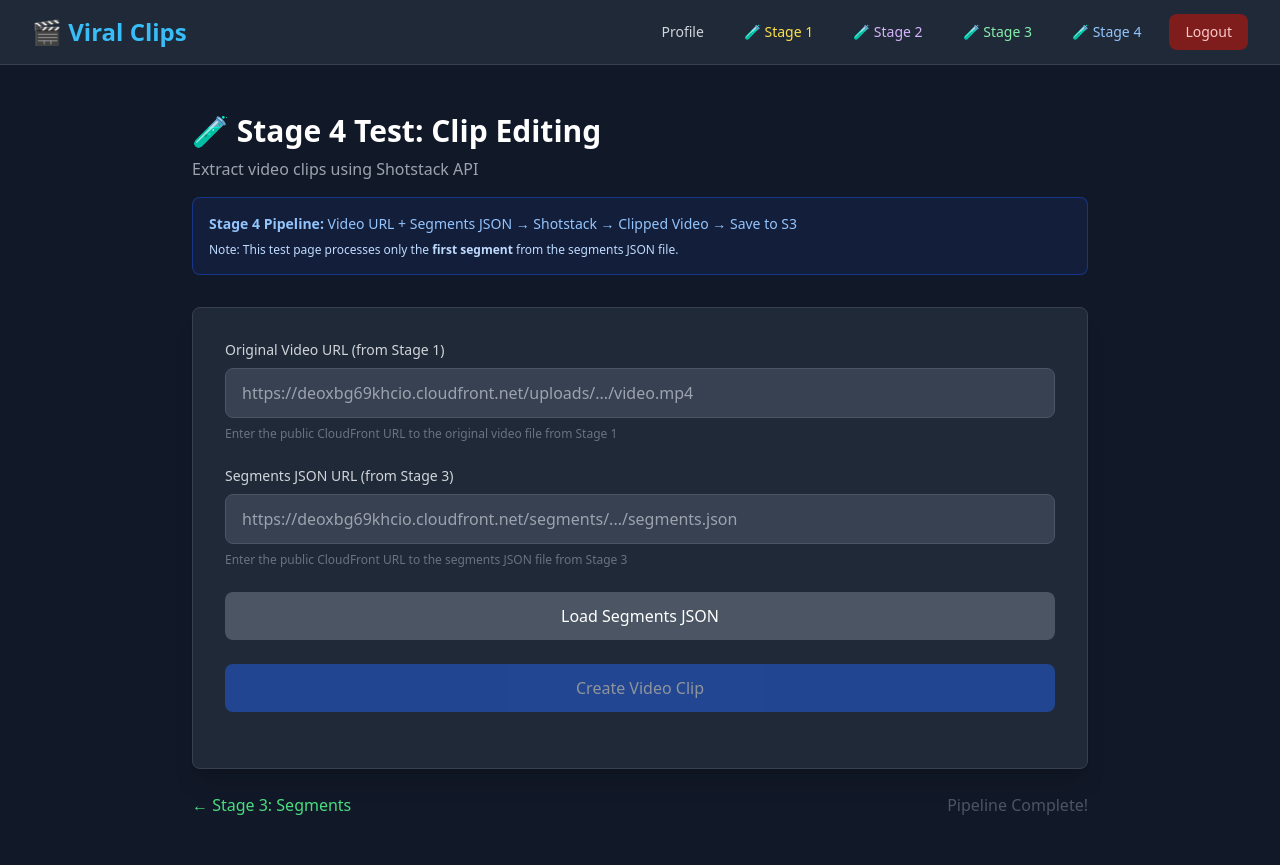
After one commit to yevgetman/koolclips.ai, a Django app: page /test/stage4/ in a window 1280 px wide. The commit adds this page. Run offline with Django 4.2, Linux system fonts and the light colour scheme; the visitor is signed in with stand-in values (Sample User, id 1); parts of the project's set-up code (start-up, migrations or seed data) failed here and were passed over; some libraries are stand-ins or nearby versions.

Commit message:
Add Stage 4 test page: Video clipping with Shotstack
- Create /test/stage4/ page for clip extraction testing
- Add POST /api/create-clip/ endpoint
- Takes video URL and segment timestamps from Stage 3
- Uses existing ShotstackService for video rendering
- Waits for Shotstack render completion
- Downloads clip and uploads to S3
- Returns CloudFront URL to clipped video
- Processes only first segment for testing
- Add Stage 4 link to main navigation (blue)

```diff
--- a/config/urls.py
+++ b/config/urls.py
@@ -18,7 +18,7 @@ from django.contrib import admin
 from django.urls import path, include
 from django.conf import settings
 from django.conf.urls.static import static
-from viral_clips.template_views import register_page, login_page, profile_page, home_page, test_stage1_upload, test_stage2_transcription, test_stage3_segments
+from viral_clips.template_views import register_page, login_page, profile_page, home_page, test_stage1_upload, test_stage2_transcription, test_stage3_segments, test_stage4_clipping
 
 urlpatterns = [
     path("admin/", admin.site.urls),
@@ -32,6 +32,7 @@ urlpatterns = [
     path("test/stage1/", test_stage1_upload, name='test-stage1'),
     path("test/stage2/", test_stage2_transcription, name='test-stage2'),
     path("test/stage3/", test_stage3_segments, name='test-stage3'),
+    path("test/stage4/", test_stage4_clipping, name='test-stage4'),
 ]
 
 # Serve media files in development
--- a/templates/base.html
+++ b/templates/base.html
@@ -67,6 +67,9 @@
                         </a>
                         <a href="/test/stage3/" class="text-green-300 hover:text-green-200 px-3 py-2 rounded-md text-sm font-medium transition-colors">
                             🧪 Stage 3
+                        </a>
+                        <a href="/test/stage4/" class="text-blue-300 hover:text-blue-200 px-3 py-2 rounded-md text-sm font-medium transition-colors">
+                            🧪 Stage 4
                         </a>
                         <button onclick="handleLogout()" class="bg-red-900 text-red-200 hover:bg-red-800 px-4 py-2 rounded-lg text-sm font-medium transition-colors">
                             Logout
--- /dev/null
+++ b/templates/test/stage4_clipping.html
@@ -0,0 +1,351 @@
+{% extends "base.html" %}
+
+{% block title %}Test Stage 4: Clip Editing - Viral Clips{% endblock %}
+
+{% block content %}
+<div class="min-h-screen bg-gray-900 py-12 px-4 sm:px-6 lg:px-8">
+    <div class="max-w-4xl mx-auto">
+        <!-- Header -->
+        <div class="mb-8">
+            <h1 class="text-3xl font-bold text-white mb-2">🧪 Stage 4 Test: Clip Editing</h1>
+            <p class="text-gray-400">Extract video clips using Shotstack API</p>
+            <div class="mt-4 bg-blue-900/20 border border-blue-700/50 rounded-lg p-4">
+                <p class="text-blue-300 text-sm">
+                    <strong>Stage 4 Pipeline:</strong> Video URL + Segments JSON → Shotstack → Clipped Video → Save to S3
+                </p>
+                <p class="text-blue-200 text-xs mt-2">
+                    Note: This test page processes only the <strong>first segment</strong> from the segments JSON file.
+                </p>
+            </div>
+        </div>
+
+        <!-- Input Section -->
+        <div class="bg-gray-800 rounded-lg shadow-xl p-8 border border-gray-700">
+            <!-- Video URL Input -->
+            <div class="mb-6">
+                <label class="block text-sm font-medium text-gray-300 mb-2">
+                    Original Video URL (from Stage 1)
+                </label>
+                <input type="url" id="video-url"
+                       class="w-full bg-gray-700 border border-gray-600 rounded-lg px-4 py-3 text-white placeholder-gray-400 focus:outline-none focus:ring-2 focus:ring-primary-500 focus:border-transparent"
+                       placeholder="https://deoxbg69khcio.cloudfront.net/uploads/.../video.mp4">
+                <p class="mt-2 text-xs text-gray-500">
+                    Enter the public CloudFront URL to the original video file from Stage 1
+                </p>
+            </div>
+
+            <!-- Segments JSON URL Input -->
+            <div class="mb-6">
+                <label class="block text-sm font-medium text-gray-300 mb-2">
+                    Segments JSON URL (from Stage 3)
+                </label>
+                <input type="url" id="segments-url"
+                       class="w-full bg-gray-700 border border-gray-600 rounded-lg px-4 py-3 text-white placeholder-gray-400 focus:outline-none focus:ring-2 focus:ring-primary-500 focus:border-transparent"
+                       placeholder="https://deoxbg69khcio.cloudfront.net/segments/.../segments.json">
+                <p class="mt-2 text-xs text-gray-500">
+                    Enter the public CloudFront URL to the segments JSON file from Stage 3
+                </p>
+            </div>
+
+            <!-- Segment Preview (populated after loading segments) -->
+            <div id="segment-preview" class="hidden mb-6">
+                <label class="block text-sm font-medium text-gray-300 mb-2">
+                    First Segment to Process
+                </label>
+                <div class="bg-gray-700 rounded-lg p-4">
+                    <div class="flex justify-between items-start mb-2">
+                        <h4 class="text-white font-medium" id="preview-title"></h4>
+                        <span class="text-xs text-blue-400 font-mono" id="preview-time"></span>
+                    </div>
+                    <p class="text-sm text-gray-400" id="preview-description"></p>
+                    <p class="text-xs text-gray-500 mt-2" id="preview-duration"></p>
+                </div>
+            </div>
+
+            <!-- Load Segments Button -->
+            <div class="mb-6">
+                <button id="load-segments-btn"
+                        class="w-full bg-gray-600 text-white px-6 py-3 rounded-lg font-medium hover:bg-gray-500 transition-colors disabled:opacity-50 disabled:cursor-not-allowed">
+                    Load Segments JSON
+                </button>
+            </div>
+
+            <!-- Create Clip Button -->
+            <div class="mb-6">
+                <button id="create-clip-btn" disabled
+                        class="w-full bg-blue-600 text-white px-6 py-3 rounded-lg font-medium hover:bg-blue-500 transition-colors disabled:opacity-50 disabled:cursor-not-allowed">
+                    Create Video Clip
+                </button>
+            </div>
+
+            <!-- Progress Section -->
+            <div id="progress-section" class="hidden mb-6">
+                <div class="bg-blue-900/20 border border-blue-700/50 rounded-lg p-6">
+                    <div class="flex items-start space-x-3">
+                        <svg class="h-6 w-6 text-blue-400 mt-0.5 animate-spin" fill="none" stroke="currentColor" viewBox="0 0 24 24">
+                            <path stroke-linecap="round" stroke-linejoin="round" stroke-width="2" d="M4 4v5h.582m15.356 2A8.001 8.001 0 004.582 9m0 0H9m11 11v-5h-.581m0 0a8.003 8.003 0 01-15.357-2m15.357 2H15" />
+                        </svg>
+                        <div class="flex-1">
+                            <h3 class="text-lg font-medium text-blue-300 mb-2" id="progress-title">Processing...</h3>
+                            <p class="text-sm text-gray-300" id="progress-status">Initializing...</p>
+                            <div class="mt-3 w-full bg-gray-700 rounded-full h-2 overflow-hidden">
+                                <div id="progress-bar" class="bg-gradient-to-r from-blue-600 to-blue-400 h-2 rounded-full transition-all duration-500" style="width: 10%"></div>
+                            </div>
+                        </div>
+                    </div>
+                </div>
+            </div>
+
+            <!-- Result Section -->
+            <div id="result-section" class="hidden">
+                <div class="bg-blue-900/20 border border-blue-700/50 rounded-lg p-6">
+                    <div class="flex items-start space-x-3">
+                        <svg class="h-6 w-6 text-blue-400 mt-0.5" fill="none" stroke="currentColor" viewBox="0 0 24 24">
+                            <path stroke-linecap="round" stroke-linejoin="round" stroke-width="2" d="M9 12l2 2 4-4m6 2a9 9 0 11-18 0 9 9 0 0118 0z" />
+                        </svg>
+                        <div class="flex-1">
+                            <h3 class="text-lg font-medium text-blue-300 mb-2">Stage 4 Complete!</h3>
+                            <div class="space-y-3">
+                                <div>
+                                    <p class="text-xs text-gray-400 mb-1">Clipped Video URL:</p>
+                                    <a id="result-clip-url" href="#" target="_blank"
+                                       class="text-sm text-blue-400 hover:text-blue-300 break-all underline font-mono bg-gray-700 px-3 py-2 rounded block">
+                                    </a>
+                                </div>
+                                <div>
+                                    <p class="text-xs text-gray-400 mb-1">Clip Details:</p>
+                                    <div class="text-sm text-gray-300 bg-gray-700 px-3 py-2 rounded space-y-1">
+                                        <p>Segment: <span id="result-segment-title" class="font-medium"></span></p>
+                                        <p>Duration: <span id="result-duration" class="font-medium"></span></p>
+                                        <p>Processing Time: <span id="result-processing-time" class="font-medium"></span></p>
+                                    </div>
+                                </div>
+
+                                <!-- Video Preview -->
+                                <div>
+                                    <p class="text-xs text-gray-400 mb-1">Video Preview:</p>
+                                    <video id="video-preview" controls class="w-full rounded-lg bg-black max-h-96">
+                                        Your browser does not support the video tag.
+                                    </video>
+                                </div>
+                            </div>
+                        </div>
+                    </div>
+                </div>
+            </div>
+
+            <!-- Error Section -->
+            <div id="error-section" class="hidden">
+                <div class="bg-red-900/20 border border-red-700/50 rounded-lg p-6">
+                    <div class="flex items-start space-x-3">
+                        <svg class="h-6 w-6 text-red-400 mt-0.5" fill="none" stroke="currentColor" viewBox="0 0 24 24">
+                            <path stroke-linecap="round" stroke-linejoin="round" stroke-width="2" d="M12 8v4m0 4h.01M21 12a9 9 0 11-18 0 9 9 0 0118 0z" />
+                        </svg>
+                        <div class="flex-1">
+                            <h3 class="text-lg font-medium text-red-300 mb-2">Clip Creation Failed</h3>
+                            <p class="text-sm text-gray-300" id="error-message"></p>
+                        </div>
+                    </div>
+                </div>
+            </div>
+        </div>
+
+        <!-- Navigation -->
+        <div class="mt-6 flex justify-between">
+            <a href="{% url 'test-stage3' %}" class="text-green-400 hover:text-green-300 transition-colors">
+                ← Stage 3: Segments
+            </a>
+            <span class="text-gray-600">Pipeline Complete!</span>
+        </div>
+    </div>
+</div>
+{% endblock %}
+
+{% block extra_scripts %}
+<script>
+    // DOM elements
+    const videoUrlInput = document.getElementById('video-url');
+    const segmentsUrlInput = document.getElementById('segments-url');
+    const loadSegmentsBtn = document.getElementById('load-segments-btn');
+    const createClipBtn = document.getElementById('create-clip-btn');
+    const segmentPreview = document.getElementById('segment-preview');
+    const progressSection = document.getElementById('progress-section');
+    const resultSection = document.getElementById('result-section');
+    const errorSection = document.getElementById('error-section');
+
+    // State
+    let isProcessing = false;
+    let loadedSegment = null;
+
+    // Event listeners
+    loadSegmentsBtn.addEventListener('click', loadSegments);
+    createClipBtn.addEventListener('click', createClip);
+
+    function hideAllSections() {
+        progressSection.classList.add('hidden');
+        resultSection.classList.add('hidden');
+        errorSection.classList.add('hidden');
+    }
+
+    function updateProgress(percent, status) {
+        document.getElementById('progress-bar').style.width = `${percent}%`;
+        document.getElementById('progress-status').textContent = status;
+    }
+
+    async function loadSegments() {
+        const segmentsUrl = segmentsUrlInput.value.trim();
+
+        if (!segmentsUrl) {
+            showError('Please enter a segments JSON URL');
+            return;
+        }
+
+        loadSegmentsBtn.disabled = true;
+        loadSegmentsBtn.textContent = 'Loading...';
+
+        try {
+            const response = await fetch(segmentsUrl);
+            if (!response.ok) {
+                throw new Error(`Failed to fetch segments: ${response.status}`);
+            }
+
+            const data = await response.json();
+            const segments = data.segments || [];
+
+            if (segments.length === 0) {
+                throw new Error('No segments found in JSON file');
+            }
+
+            // Get first segment
+            loadedSegment = segments[0];
+
+            // Show preview
+            document.getElementById('preview-title').textContent = loadedSegment.title;
+            document.getElementById('preview-time').textContent =
+                `${formatTime(loadedSegment.start_time)} - ${formatTime(loadedSegment.end_time)}`;
+            document.getElementById('preview-description').textContent =
+                loadedSegment.description || 'No description';
+            document.getElementById('preview-duration').textContent =
+                `Duration: ${formatDuration(loadedSegment.duration || (loadedSegment.end_time - loadedSegment.start_time))}`;
+
+            segmentPreview.classList.remove('hidden');
+            createClipBtn.disabled = false;
+
+            showToast(`Loaded ${segments.length} segment(s). First segment ready for clipping.`, 'success');
+
+        } catch (error) {
+            console.error('Load segments error:', error);
+            showError(error.message);
+            loadedSegment = null;
+            segmentPreview.classList.add('hidden');
+            createClipBtn.disabled = true;
+        } finally {
+            loadSegmentsBtn.disabled = false;
+            loadSegmentsBtn.textContent = 'Load Segments JSON';
+        }
+    }
+
+    async function createClip() {
+        if (isProcessing || !loadedSegment) return;
+
+        const videoUrl = videoUrlInput.value.trim();
+
+        if (!videoUrl) {
+            showError('Please enter the original video URL');
+            return;
+        }
+
+        if (!videoUrl.startsWith('http://') && !videoUrl.startsWith('https://')) {
+            showError('Please enter a valid URL starting with http:// or https://');
+            return;
+        }
+
+        // Reset UI
+        hideAllSections();
+        isProcessing = true;
+        createClipBtn.disabled = true;
+        loadSegmentsBtn.disabled = true;
+
+        // Show progress
+        progressSection.classList.remove('hidden');
+        updateProgress(10, 'Sending to Shotstack...');
+
+        try {
+            const response = await fetch('/api/create-clip/', {
+                method: 'POST',
+                headers: getAuthHeaders(),
+                body: JSON.stringify({
+                    video_url: videoUrl,
+                    start_time: loadedSegment.start_time,
+                    end_time: loadedSegment.end_time,
+                    segment_title: loadedSegment.title
+                })
+            });
+
+            // Poll for updates since this is a long-running process
+            updateProgress(30, 'Shotstack processing video...');
+
+            const result = await response.json();
+
+            if (!result.success) {
+                throw new Error(result.error || 'Clip creation failed');
+            }
+
+            updateProgress(100, 'Complete!');
+
+            // Show result
+            showResult(result);
+
+        } catch (error) {
+            console.error('Create clip error:', error);
+            showError(error.message);
+        } finally {
+            isProcessing = false;
+            createClipBtn.disabled = false;
+            loadSegmentsBtn.disabled = false;
+        }
+    }
+
+    function showResult(data) {
+        hideAllSections();
+
+        // Populate result fields
+        document.getElementById('result-clip-url').textContent = data.clip_url;
+        document.getElementById('result-clip-url').href = data.clip_url;
+        document.getElementById('result-segment-title').textContent = data.segment_title || loadedSegment.title;
+        document.getElementById('result-duration').textContent = formatDuration(data.duration);
+        document.getElementById('result-processing-time').textContent = `${data.processing_time} seconds`;
+
+        // Set video preview
+        const videoPreview = document.getElementById('video-preview');
+        videoPreview.src = data.clip_url;
+
+        resultSection.classList.remove('hidden');
+        showToast('Video clip created successfully!', 'success');
+    }
+
+    function showError(message) {
+        hideAllSections();
+        document.getElementById('error-message').textContent = message;
+        errorSection.classList.remove('hidden');
+        showToast(message, 'error');
+    }
+
+    function formatTime(seconds) {
+        if (!seconds) return '0:00';
+        const mins = Math.floor(seconds / 60);
+        const secs = Math.floor(seconds % 60);
+        return `${mins}:${secs.toString().padStart(2, '0')}`;
+    }
+
+    function formatDuration(seconds) {
+        if (!seconds) return 'Unknown';
+        const mins = Math.floor(seconds / 60);
+        const secs = Math.floor(seconds % 60);
+        if (mins > 0) {
+            return `${mins}m ${secs}s`;
+        }
+        return `${secs}s`;
+    }
+</script>
+{% endblock %}
--- a/viral_clips/template_views.py
+++ b/viral_clips/template_views.py
@@ -48,3 +48,9 @@ def test_stage2_transcription(request):
 def test_stage3_segments(request):
     """Test page for Stage 3: Segment selection"""
     return render(request, 'test/stage3_segments.html')
+
+
+@login_required
+def test_stage4_clipping(request):
+    """Test page for Stage 4: Video clipping with Shotstack"""
+    return render(request, 'test/stage4_clipping.html')
--- a/viral_clips/urls.py
+++ b/viral_clips/urls.py
@@ -6,7 +6,7 @@ from .views import (
     initiate_multipart_upload, get_multipart_upload_urls,
     complete_multipart_upload, abort_multipart_upload, proxy_upload_chunk,
     bulk_cleanup_cloudcube, cleanup_all_clips, extract_audio_from_video,
-    transcribe_audio, analyze_segments
+    transcribe_audio, analyze_segments, create_clip
 )
 
 router = DefaultRouter()
@@ -34,6 +34,8 @@ urlpatterns = [
     path('transcribe/', transcribe_audio, name='transcribe-audio'),
     # Segment analysis (Stage 3)
     path('analyze-segments/', analyze_segments, name='analyze-segments'),
+    # Clip creation (Stage 4)
+    path('create-clip/', create_clip, name='create-clip'),
     # Cleanup utilities
     path('cleanup/bulk/', bulk_cleanup_cloudcube, name='bulk-cleanup-cloudcube'),
     path('cleanup/clips/', cleanup_all_clips, name='cleanup-all-clips'),
```
Also changed, not shown: templates/test/stage3_segments.html (+3 -1 lines), viral_clips/views.py (+160 -0 lines).
